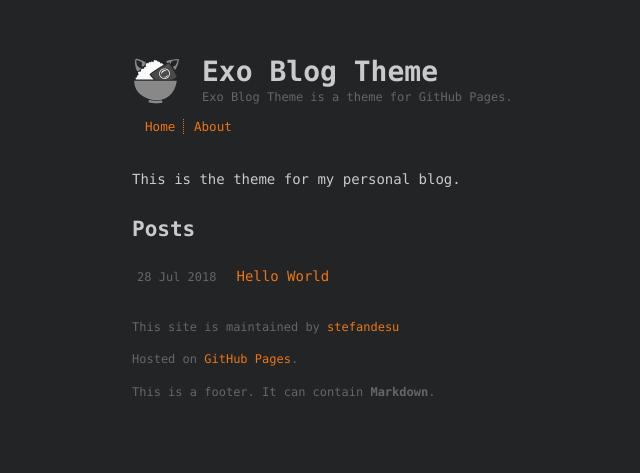
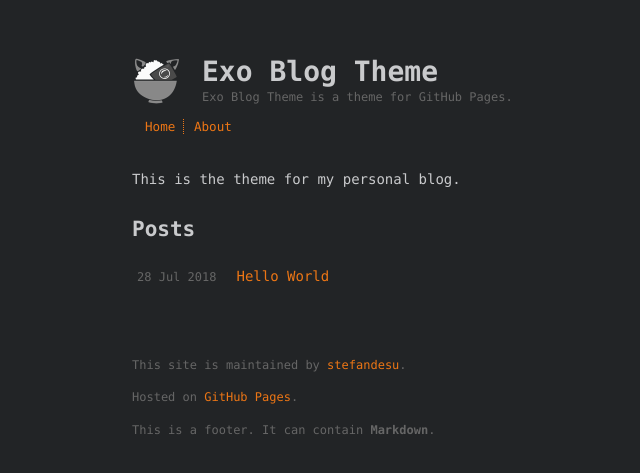
Before and after one commit to stefandesu/exo-blog-theme, a Jekyll site: the page built from index.html, in a window 1280 px wide. Shown: the top 473 px of the page, without its empty margins (213-853 px from the left). Built offline with Jekyll 4.4.1, drawn with Linux system fonts in a browser that asks for light colours; the list of posts is cut into pages by our own code.

Commit message:
Update margins

```diff
--- a/_layouts/default.html
+++ b/_layouts/default.html
@@ -48,7 +48,7 @@
       <footer>
         {% if site.github.is_project_page or site.github.is_user_page %}
         <p>
-          This site is maintained by <a href="{{ site.github.owner_url }}">{{ site.github.owner_name }}</a>
+          This site is maintained by <a href="{{ site.github.owner_url }}">{{ site.github.owner_name }}</a>.
         </p>
         {% endif %}
         {% if site.github.repository_url %}
--- a/assets/css/style.css
+++ b/assets/css/style.css
@@ -30,6 +30,9 @@
 small, footer {
   font-size: 12px;
   color: #666;
+}
+footer {
+  margin-top: 50px;
 }
 
 input[type=checkbox] {
@@ -109,7 +112,7 @@
   margin-right: 20px;
 }
 .pagination {
-  margin-top: 10px;
+  margin-top: 30px;
   display: flex;
   font-size: 0.9em;
 }
```
